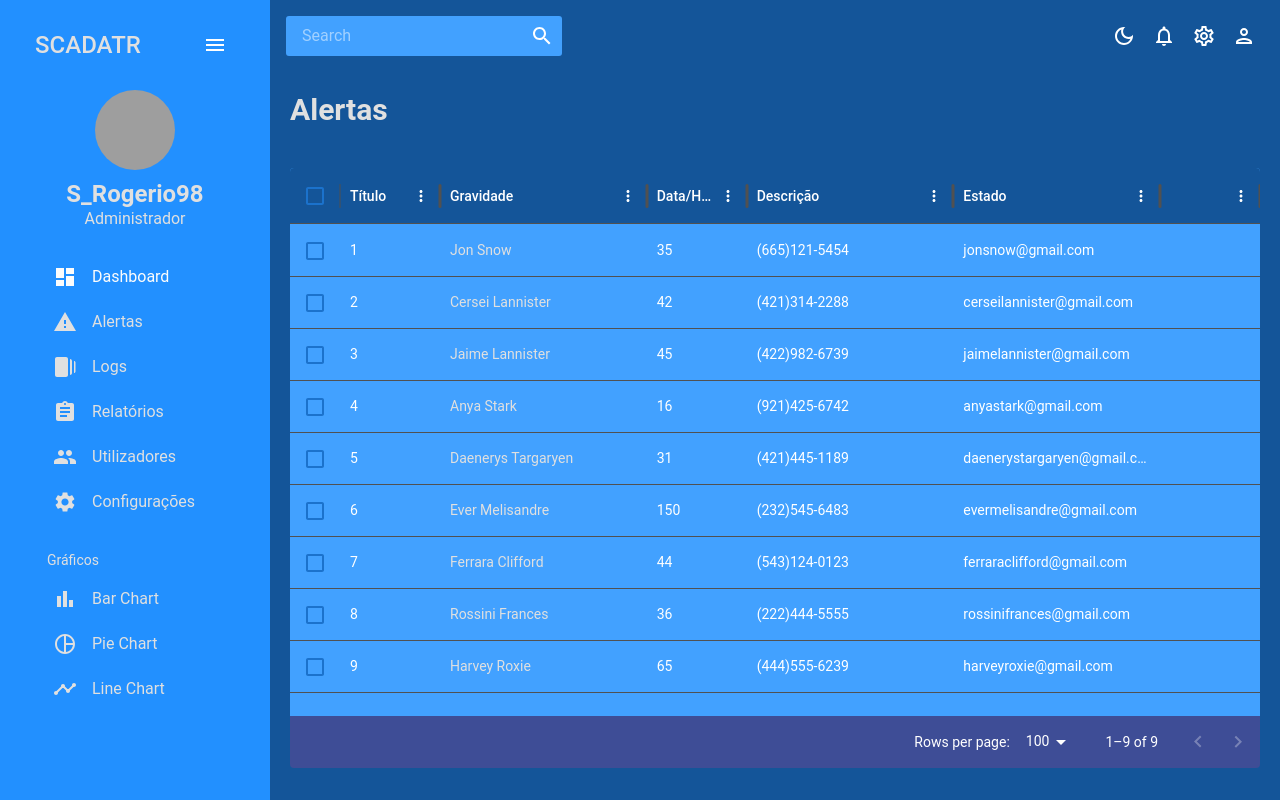
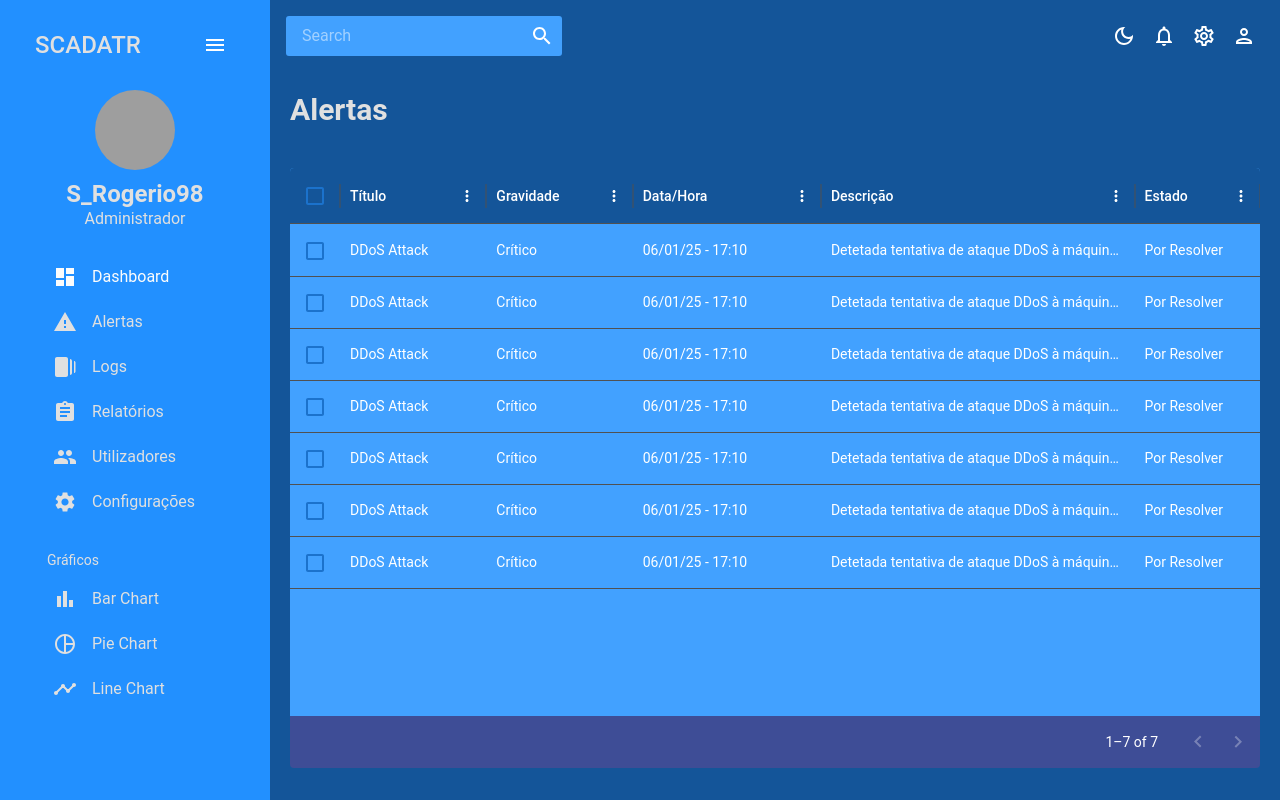
Before and after one commit to dani2308/scadatr, a React (Vite) app in the folder scadatr-projectI/: page /team in a window 1280 px wide. Built offline with nearby package versions, Linux system fonts and the light colour scheme; grey boxes are pictures that could not be loaded.

Commit message:
Alerts DONE

```diff
--- a/scadatr-projectI/src/data/mockData.js
+++ b/scadatr-projectI/src/data/mockData.js
@@ -3,77 +3,63 @@ import { tokens } from "../theme";
 export const mockDataTeam = [
   {
     id: 1,
-    name: "Jon Snow",
-    email: "jonsnow@gmail.com",
-    age: 35,
-    phone: "(665)121-5454",
-    access: "admin",
+    title: "DDoS Attack",
+    severity: "Crítico",
+    dateHour: "06/01/25 - 17:10",
+    description: "Detetada tentativa de ataque DDoS à máquina 192.140.12.4",
+    state: "Por Resolver",
   },
   {
     id: 2,
-    name: "Cersei Lannister",
-    email: "cerseilannister@gmail.com",
-    age: 42,
-    phone: "(421)314-2288",
-    access: "manager",
+    title: "DDoS Attack",
+    severity: "Crítico",
+    dateHour: "06/01/25 - 17:10",
+    description: "Detetada tentativa de ataque DDoS à máquina 192.140.12.4",
+    state: "Por Resolver",
   },
   {
     id: 3,
-    name: "Jaime Lannister",
-    email: "jaimelannister@gmail.com",
-    age: 45,
-    phone: "(422)982-6739",
-    access: "user",
+    title: "DDoS Attack",
+    severity: "Crítico",
+    dateHour: "06/01/25 - 17:10",
+    description: "Detetada tentativa de ataque DDoS à máquina 192.140.12.4",
+    state: "Por Resolver",
   },
   {
     id: 4,
-    name: "Anya Stark",
-    email: "anyastark@gmail.com",
-    age: 16,
-    phone: "(921)425-6742",
-    access: "admin",
+    title: "DDoS Attack",
+    severity: "Crítico",
+    dateHour: "06/01/25 - 17:10",
+    description: "Detetada tentativa de ataque DDoS à máquina 192.140.12.4",
+    state: "Por Resolver",
   },
   {
     id: 5,
-    name: "Daenerys Targaryen",
-    email: "daenerystargaryen@gmail.com",
-    age: 31,
-    phone: "(421)445-1189",
-    access: "user",
+    title: "DDoS Attack",
+    severity: "Crítico",
+    dateHour: "06/01/25 - 17:10",
+    description: "Detetada tentativa de ataque DDoS à máquina 192.140.12.4",
+    state: "Por Resolver",
   },
   {
     id: 6,
-    name: "Ever Melisandre",
-    email: "evermelisandre@gmail.com",
-    age: 150,
-    phone: "(232)545-6483",
-    access: "manager",
+    title: "DDoS Attack",
+    severity: "Crítico",
+    dateHour: "06/01/25 - 17:10",
+    description: "Detetada tentativa de ataque DDoS à máquina 192.140.12.4",
+    state: "Por Resolver",
   },
   {
     id: 7,
-    name: "Ferrara Clifford",
-    email: "ferraraclifford@gmail.com",
-    age: 44,
-    phone: "(543)124-0123",
-    access: "user",
+    title: "DDoS Attack",
+    severity: "Crítico",
+    dateHour: "06/01/25 - 17:10",
+    description: "Detetada tentativa de ataque DDoS à máquina 192.140.12.4",
+    state: "Por Resolver",
   },
-  {
-    id: 8,
-    name: "Rossini Frances",
-    email: "rossinifrances@gmail.com",
-    age: 36,
-    phone: "(222)444-5555",
-    access: "user",
-  },
-  {
-    id: 9,
-    name: "Harvey Roxie",
-    email: "harveyroxie@gmail.com",
-    age: 65,
-    phone: "(444)555-6239",
-    access: "admin",
-  },
+
 ];
+
 
 export const mockDataContacts = [
   {
--- a/scadatr-projectI/src/scenes/alertas/index.jsx
+++ b/scadatr-projectI/src/scenes/alertas/index.jsx
@@ -11,68 +11,14 @@ const Team = () => {
   const theme = useTheme();
   const colors = tokens(theme.palette.mode);
   const columns = [
-    { field: "id", headerName: "Título" },
-    {
-      field: "name",
-      headerName: "Gravidade",
-      flex: 1,
-      cellClassName: "name-column--cell",
-    },
-    {
-      field: "age",
-      headerName: "Data/Hora",
-      type: "number",
-      headerAlign: "left",
-      align: "left",
-    },
-    {
-      field: "phone",
-      headerName: "Descrição",
-      flex: 1,
-    },
-    {
-      field: "email",
-      headerName: "Estado",
-      flex: 1,
-    },
+    { field: "title", headerName: "Título", flex: 0.7, minWidth: 120 },
+    { field: "severity", headerName: "Gravidade", flex: 0.7, minWidth: 120 },
+    { field: "dateHour", headerName: "Data/Hora", flex: 0.9, minWidth: 150 },
+    { field: "description", headerName: "Descrição", flex: 1.5, minWidth: 200 },
+    { field: "state", headerName: "Estado", flex: 0.6, minWidth: 100 },
+  ];
 
-    {
-      /*
-
-    {
-      field: "accessLevel",
-      headerName: "Access Level",
-      flex: 1,
-      renderCell: ({ row: { access } }) => {
-        return (
-          <Box
-            width="60%"
-            m="0 auto"
-            p="5px"
-            display="flex"
-            justifyContent="center"
-            backgroundColor={
-              access === "admin"
-                ? colors.primary[600]
-                : access === "manager"
-                ? colors.primary[700]
-                : colors.primary[700]
-            }
-            borderRadius="4px"
-          >
-            {access === "admin" && <AdminPanelSettingsOutlinedIcon />}
-            {access === "manager" && <SecurityOutlinedIcon />}
-            {access === "user" && <LockOpenOutlinedIcon />}
-            <Typography color={colors.grey[100]} sx={{ ml: "5px" }}>
-              {access}
-            </Typography>
-          </Box>
-        );
-      },
-    },
-    */
-    },
-  ];
+  console.log(mockDataTeam);
 
   return (
     <Box m="20px">
@@ -106,7 +52,19 @@ const Team = () => {
           },
         }}
       >
-        <DataGrid checkboxSelection rows={mockDataTeam} columns={columns} />
+        <DataGrid
+          checkboxSelection
+          rows={mockDataTeam}
+          columns={columns}
+          rowCount={mockDataTeam.length}
+          paginationMode="server"
+          autoPageSize
+          disableColumnResize
+          sx={{
+            width: "100%", // Garante que a tabela não se expande além do contêiner
+            overflowX: "auto", // Caso haja necessidade de rolagem, permite apenas quando necessário
+          }}
+        />
       </Box>
     </Box>
   );
```
Also changed, not shown: scadatr-projectI/src/leftovers/index.jsx (added, +36 -0 lines).
